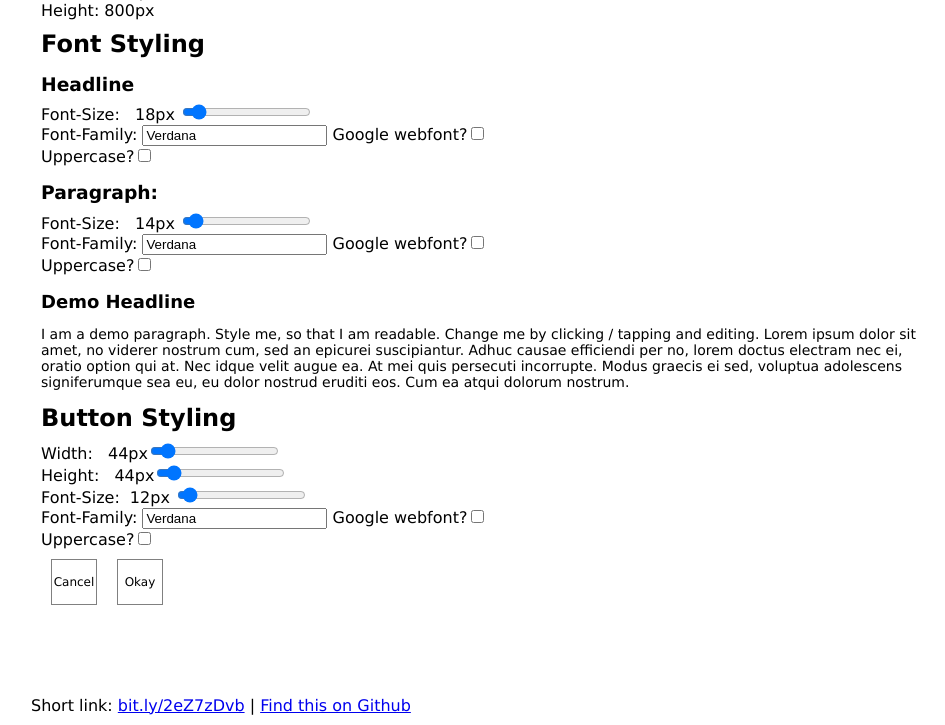
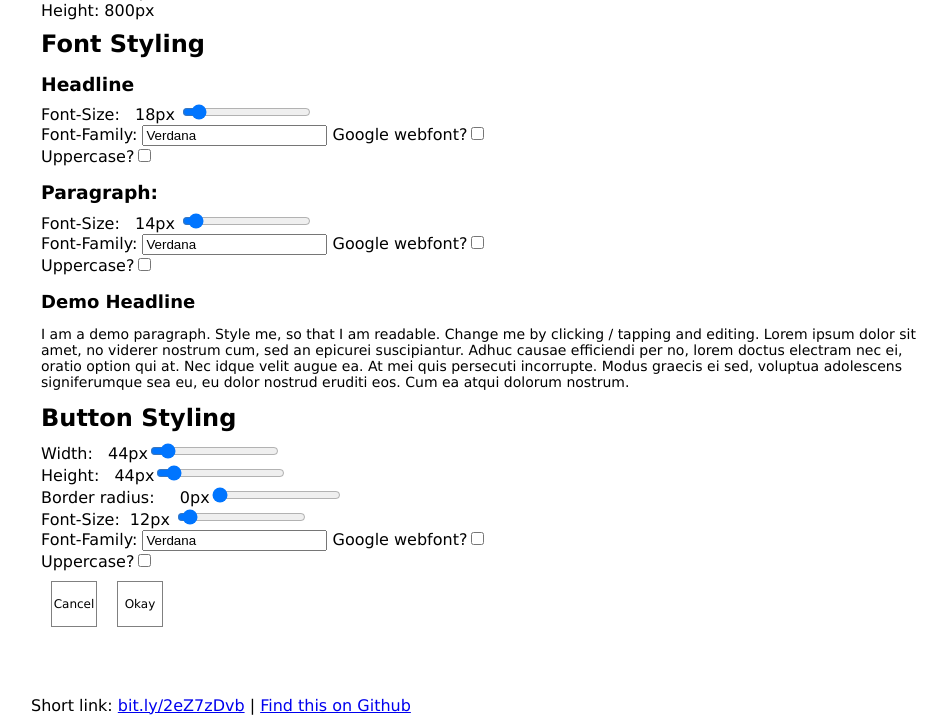
Before and after one commit to julia-r/responsive-design-tester, a plain HTML site: page index.html in a window 1280 px wide. Shown: the part 84-809 px from the top of the page, without its empty margins (159-1104 px from the left). Drawn offline with nearby package versions, Linux system fonts and the light colour scheme.

Commit message:
added border radius for buttons

```diff
--- a/index.html
+++ b/index.html
@@ -57,6 +57,7 @@
 
         Width: <span class="size">{{button.width}}px</span><input v-model="button.width"  type="range" min="1" max="500"><br>
         Height: <span class="size">{{button.height}}px</span><input v-model="button.height" type="range"  min="1" max="500"><br>
+        Border radius: <span class="size">{{button.border_radius}}px</span><input v-model="button.border_radius" type="range"  min="0" max="100"><br>
         Font-Size:<span class="size">{{button.font_size}}px</span>
         <input v-model="button.font_size" type="range" min="6" max="150"><br>
         Font-Family:
--- a/script.js
+++ b/script.js
@@ -20,7 +20,8 @@ var vm = new Vue({
             font_size: 12,
             uppercase: false,
             font_family: "Verdana",
-            google_font: false
+            google_font: false,
+            border_radius: 0
         },
         viewport: {
             width: "",
@@ -81,7 +82,8 @@ var vm = new Vue({
                 height: this.button.height + "px",
                 fontSize: this.button.font_size + "px",
                 fontFamily: this.button.font_family,
-                textTransform: this.button_text_transform
+                textTransform: this.button_text_transform,
+                borderRadius: this.button.border_radius + "px"
             }
         }
     },
```
